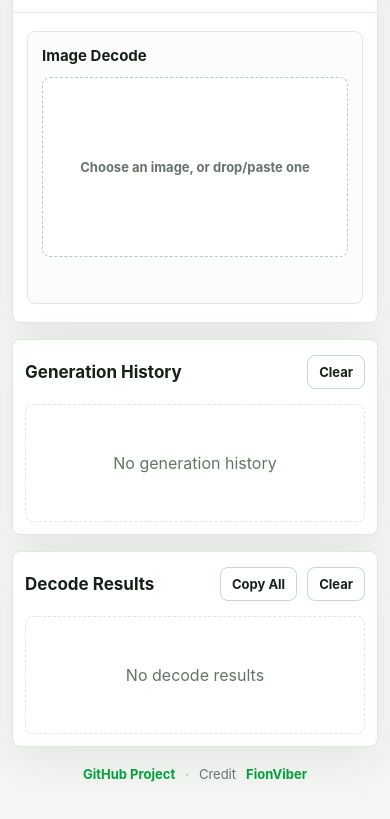
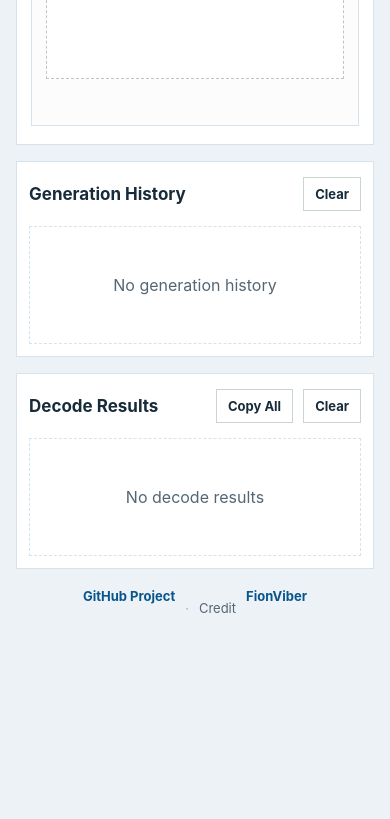
Before and after one commit to FionViber/QRCode, a plain HTML site: page index.html in a window 390 px wide. Shown: the part 1159-1978 px from the top of the page. After the commit the page ends 1814 px from the top, so only its background shows below. Drawn offline with Linux system fonts and the light colour scheme.

Commit message:
Consolidate the tool stylesheet load order

```diff
--- a/app.js
+++ b/app.js
@@ -10,7 +10,7 @@
   const translations = {
     en: {
       documentTitle: "QR Code Tool",
-      appTitle: "QR Code Generator and Decoder",
+      appTitle: "QR Code",
       languageLabel: "Language",
       languageAuto: "Auto",
       languageEn: "English",
--- /dev/null
+++ b/assets/fionviber-tool.css
@@ -0,0 +1,79 @@
+:root {
+  --bg: #edf2f7;
+  --panel: #ffffff;
+  --text: #172b3a;
+  --muted: #546674;
+  --line: #d8e2eb;
+  --soft: #f3f7fb;
+  --primary: #07558c;
+  --primary-dark: #164b73;
+  --good: #07558c;
+  --shadow: none;
+}
+
+*,
+*::before,
+*::after {
+  border-radius: 0 !important;
+}
+
+body {
+  background: var(--bg);
+  color: var(--text);
+  font-family: -apple-system, BlinkMacSystemFont, "Segoe UI", "PingFang SC",
+    "Microsoft YaHei", "Noto Sans CJK SC", Arial, sans-serif;
+}
+
+main {
+  width: min(1200px, calc(100% - 2rem));
+  padding: clamp(1.5rem, 4vw, 3rem) 0;
+}
+
+button,
+select,
+textarea,
+input,
+a {
+  min-height: 44px;
+}
+
+button,
+select,
+textarea,
+input {
+  border-color: var(--line);
+}
+
+button:focus-visible,
+a:focus-visible,
+select:focus-visible,
+textarea:focus-visible,
+input:focus-visible {
+  outline: 3px solid #3e97df;
+  outline-offset: 2px;
+}
+
+button.primary,
+button[type="submit"],
+.primary-action {
+  background: var(--primary);
+  border-color: var(--primary);
+  color: #fff;
+}
+
+@media (max-width: 760px) {
+  .workspace,
+  .records-section {
+    grid-template-columns: 1fr;
+  }
+}
+
+@media (prefers-reduced-motion: reduce) {
+  *,
+  *::before,
+  *::after {
+    animation-duration: 0.01ms !important;
+    transition-duration: 0.01ms !important;
+    scroll-behavior: auto !important;
+  }
+}
--- a/index.html
+++ b/index.html
@@ -3,7 +3,7 @@
 <head>
   <meta charset="utf-8">
   <meta name="viewport" content="width=device-width, initial-scale=1">
-  <title>QR Code Tool</title>
+  <title>QR Code</title>
   <style>
     :root {
       color-scheme: light;
@@ -571,6 +571,7 @@
       }
     }
   </style>
+  <link rel="stylesheet" href="assets/fionviber-tool.css">
 </head>
 <body>
   <main>
@@ -675,7 +676,7 @@
     </section>
 
     <footer class="site-footer">
-      <a class="footer-link" href="https://github.com/FionViber/XiaoHammerQRCode" target="_blank" rel="noopener" data-i18n="githubLink">GitHub Project</a>
+      <a class="footer-link" href="https://github.com/FionViber/QRCode" target="_blank" rel="noopener" data-i18n="githubLink">GitHub Project</a>
       <span class="footer-separator" aria-hidden="true">·</span>
       <span data-i18n="creditLabel">Credit</span>
       <a class="footer-link" href="https://github.com/FionViber" target="_blank" rel="noopener">FionViber</a>
```
Also changed, not shown: 5 other files.
